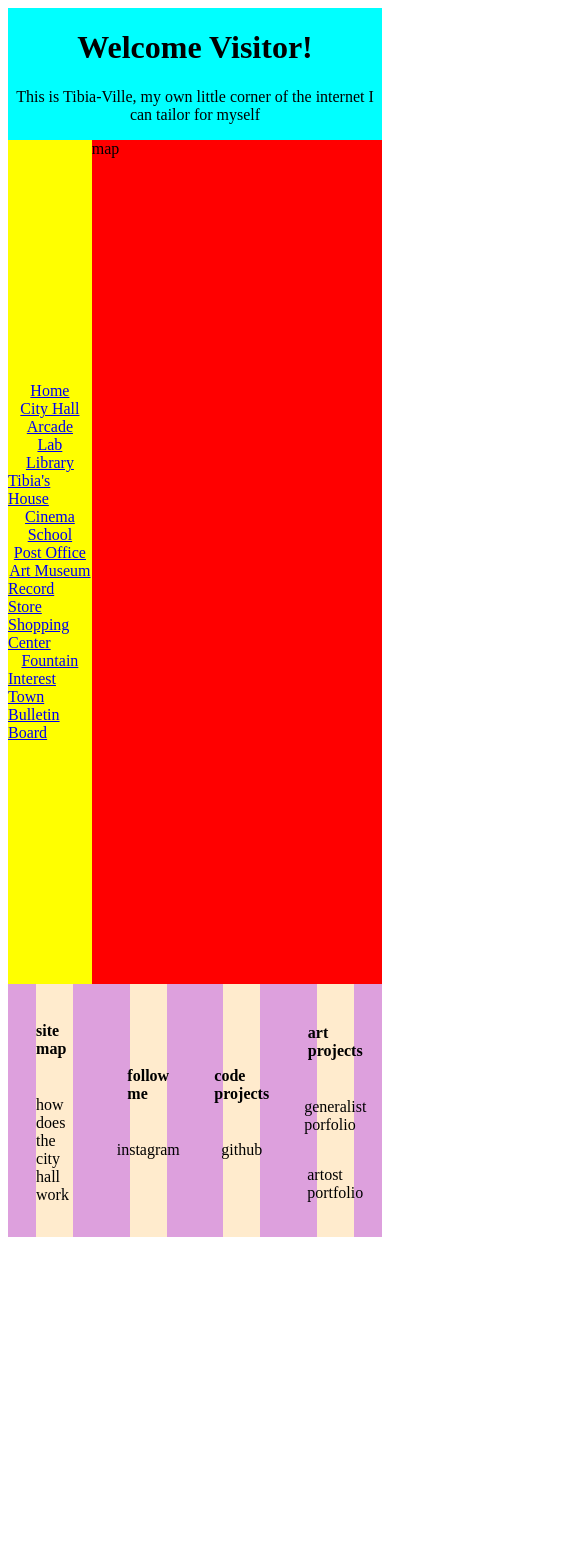
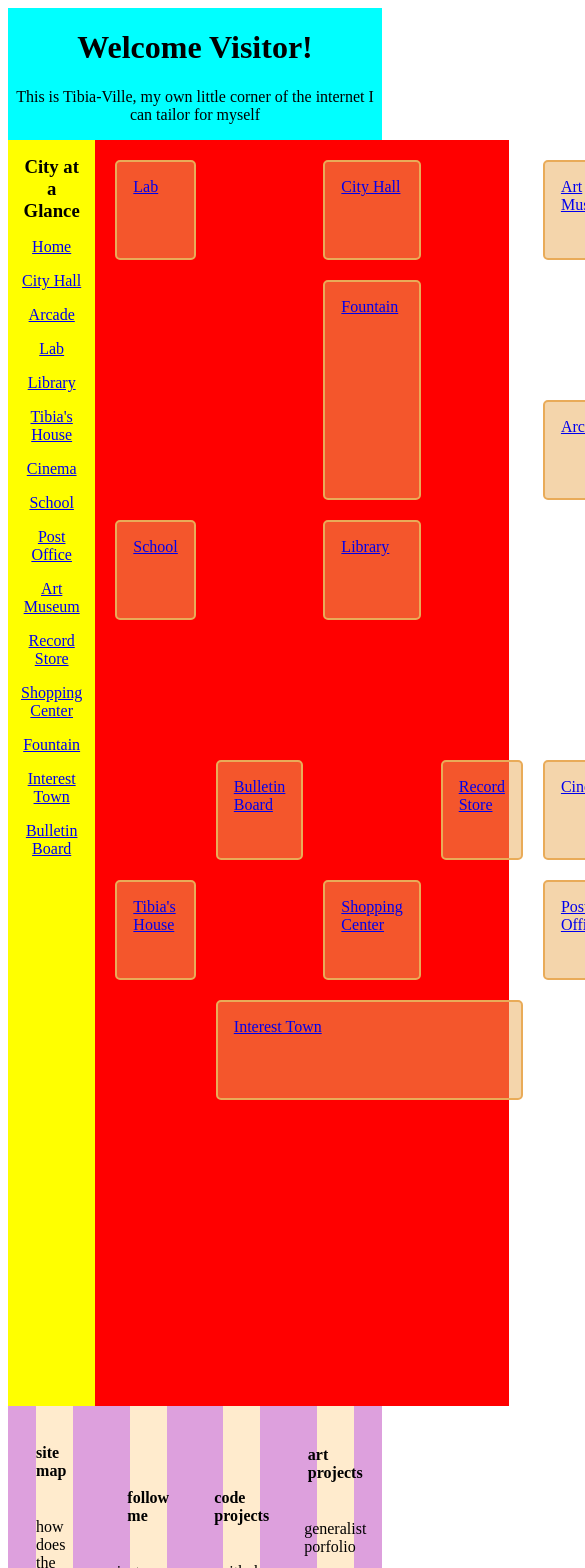
Before and after one commit to ViLinh27/TibiaVille, a Vue app in the folder Tibia-Ville-Website/: page / in a window 390 px wide. Shown: the top 1568 px of the page, 585 px wide, since content can reach past the window. Before the commit the page ends 1237 px from the top, so only its background shows below. Built offline with nearby package versions, Linux system fonts and the light colour scheme.

Commit message:
basic desktop styling
keeping the placerholder colours so i know where everything is for now.
not responsive yet

```diff
--- a/Tibia-Ville-Website/src/assets/main.css
+++ b/Tibia-Ville-Website/src/assets/main.css
@@ -19,21 +19,28 @@ header{
     flex-wrap: nowrap;
     justify-content: flex-start;
     align-items: stretch;
+    height:150vh;
+    background-color: pink;
 }
 nav{
     background-color: yellow;
     display:flex;
     flex-direction: column;
     flex-wrap: nowrap;
-    justify-content: center;
+    justify-content: flex-start;
     align-items: center;
     /* width:20%; */
-    height:100vh;
-
+    height:150vh;
+    padding:8px 5px;
+    text-align: center;
+}
+nav > *{
+    margin:8px;
 }
 .page_content{
     background-color: red;
     width:100%;
+    padding:20px;
 }
 .mdFile{
     background-color: orange;
@@ -59,3 +66,103 @@ footer{
     align-content:center;
     width:10%;
 }
+
+/*---- HOME ----*/
+.map_wrapper{
+    margin:0 auto;
+
+    display: grid;
+    grid-template-columns: repeat(5, 1fr);
+    gap: 20px;
+    grid-auto-rows: minmax(100px, auto);
+}
+.map_wrapper > div{
+    border: 2px solid rgb(233 171 88);
+    border-radius: 5px;
+    background-color: rgb(233 171 88 / 50%);
+    padding: 1em;
+}
+
+.map_1{
+    /*- city hall -*/
+    grid-column: 3;
+    grid-row: 1;
+}
+
+.map_2 {
+    /*- arcade -*/
+    grid-column: 5;
+    grid-row: 3;
+}
+
+.map_3 {
+    /*- lab -*/
+    grid-column: 1;
+    grid-row: 1 ;
+}
+
+.map_4 {
+    /*- library-*/
+    grid-column:3;
+    grid-row: 4;
+}
+
+.map_5 {
+    /*- tibia's house-*/
+    grid-column: 1;
+    grid-row: 7;
+}
+
+.map_6 {
+    /*- cinema -*/
+    grid-column: 5;
+    grid-row: 6;
+}
+
+.map_7 {
+    /*- school -*/
+    grid-column: 1;
+    grid-row: 4;
+}
+
+.map_8 {
+    /*- Post Office-*/
+    grid-column: 5;
+    grid-row: 7;
+}
+
+.map_9 {
+    /*- Art museum-*/
+    grid-column: 5;
+    grid-row: 1;
+}
+
+.map_10 {
+    /*- record store-*/
+    grid-column: 4;
+    grid-row: 6;
+}
+
+.map_11 {
+    /*- shopping center-*/
+    grid-column: 3;
+    grid-row: 7;
+}
+
+.map_12 {
+    /*- fountain -*/
+    grid-column: 3;
+    grid-row: 2/4;
+}
+
+.map_13 {
+    /*- interest town-*/
+    grid-column: 2/5;
+    grid-row: 8;
+}
+
+.map_14 {
+    /*- bulletin board-*/
+    grid-column: 2;
+    grid-row: 6;
+}
--- a/Tibia-Ville-Website/src/components/Navbar.vue
+++ b/Tibia-Ville-Website/src/components/Navbar.vue
@@ -5,6 +5,7 @@ import { RouterLink } from 'vue-router';
 <template>
     <div>
         <nav>
+            <h3>City at a Glance</h3>
             <RouterLink to="/">Home</RouterLink>
             <RouterLink to="/city_hall">City Hall</RouterLink>
             <RouterLink to="/arcade">Arcade</RouterLink>
--- a/Tibia-Ville-Website/src/pages/Homepage.vue
+++ b/Tibia-Ville-Website/src/pages/Homepage.vue
@@ -1,12 +1,55 @@
 <script setup lang="ts">
 import { VueMarkdown } from '@crazydos/vue-markdown';
 import {ref} from 'vue'
-// const markdowntest = ref('## test markdown')
+import { RouterLink } from 'vue-router';
 </script>
 
 <template>
   <div>
-    <div>map</div>
+    <div class="map_wrapper">
+      <div class="map_1">
+        <RouterLink to="/city_hall">City Hall</RouterLink>
+      </div>
+      <div class="map_2">
+        <RouterLink to="/arcade">Arcade</RouterLink>
+      </div>
+      <div class="map_3">
+        <RouterLink to="/lab">Lab</RouterLink>
+      </div>
+      <div class="map_4">
+        <RouterLink to="/library">Library</RouterLink>
+      </div>
+      <div class="map_5">
+        <RouterLink to="/tibias_house">Tibia's House</RouterLink>
+      </div>
+      <div class="map_6">
+        <RouterLink to="/cinema">Cinema</RouterLink>
+      </div>
+      <div class="map_7">
+        <RouterLink to="/school">School</RouterLink>
+      </div>
+      <div class="map_8">
+        <RouterLink to="/post_office">Post Office</RouterLink>
+      </div>
+      <div class="map_9">
+         <RouterLink to="/art_museum">Art Museum</RouterLink>
+      </div>
+      <div class="map_10">
+        <RouterLink to="/record_store">Record Store</RouterLink>
+      </div>
+      <div class="map_11">
+        <RouterLink to="/shopping_center">Shopping Center</RouterLink>
+      </div>
+      <div class="map_12">
+        <RouterLink to="/fountain">Fountain</RouterLink>
+      </div>
+      <div class="map_13">
+        <RouterLink to="/interest_town">Interest Town</RouterLink>
+      </div>
+      <div class="map_14">
+        <RouterLink to="/bulletin_board">Bulletin Board</RouterLink>
+      </div>
+    </div>
   </div>
 </template>
 
```
